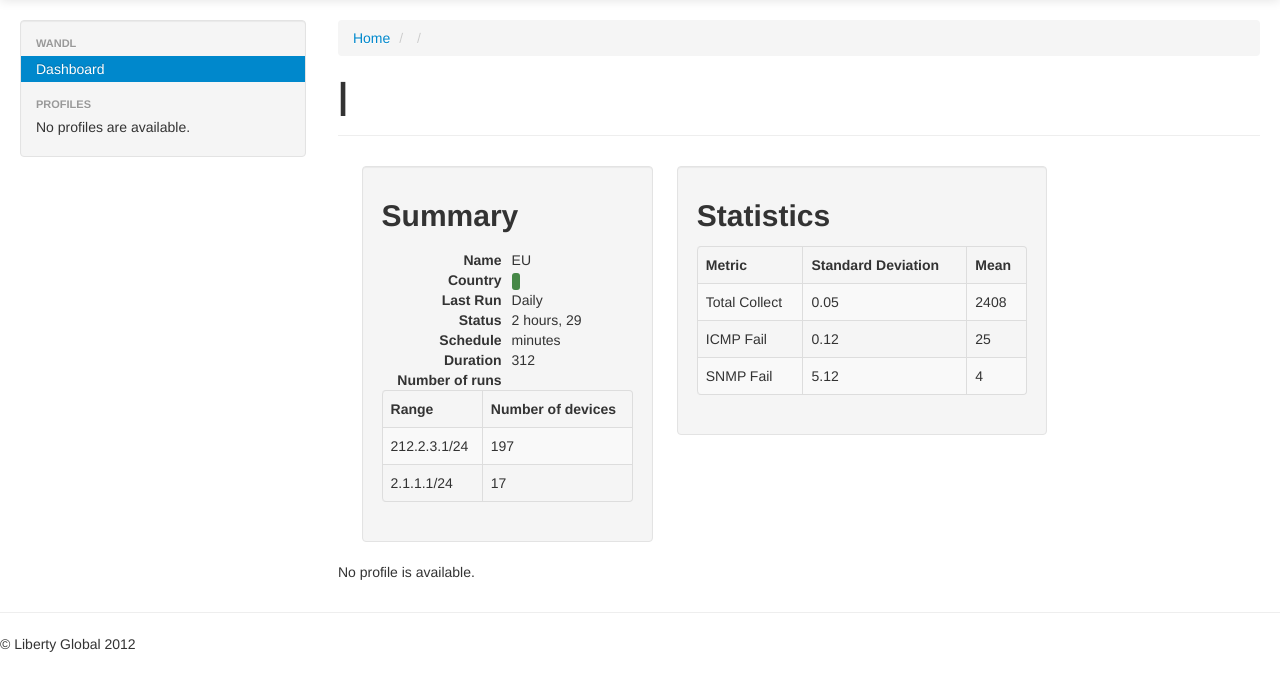
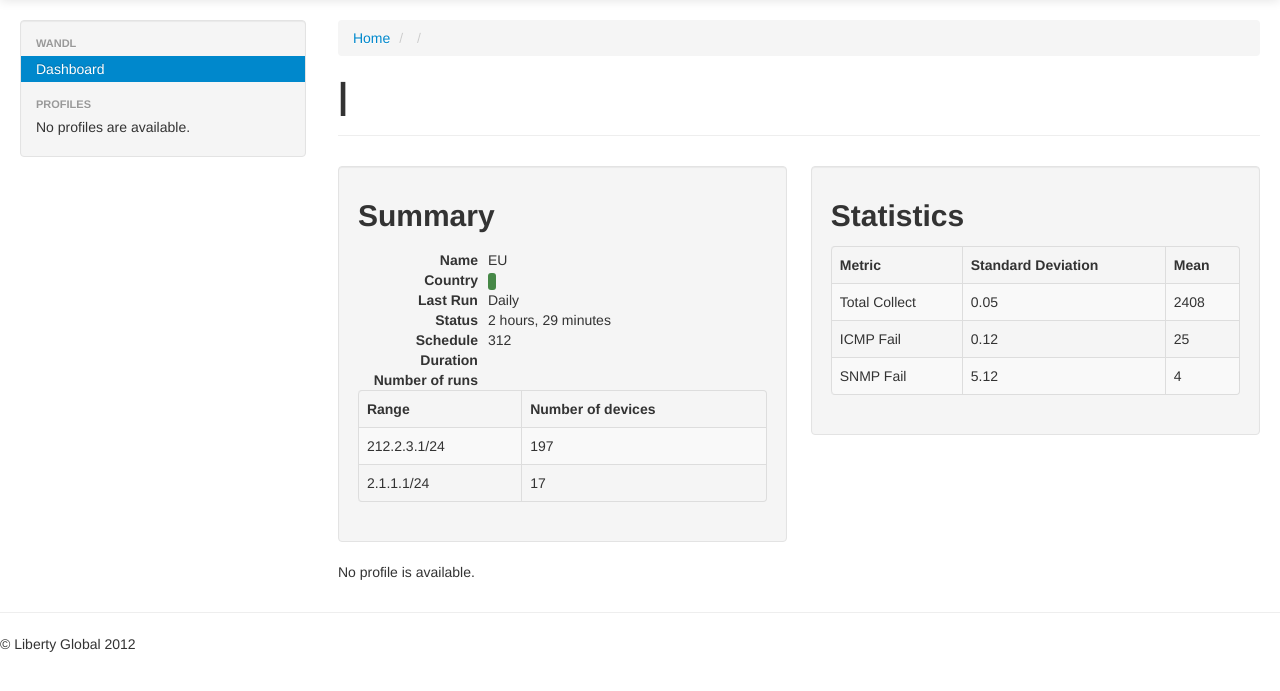
Before and after one commit to tijmenvandenbrink/lgi, a Django app: template woody/woody/templates/profiles/detail.html in a window 1280 px wide. Shown: the part 40-731 px from the top of the page. Run offline with Django 3.2, Linux system fonts and the light colour scheme; the template is opened without the code that fills it, so the values that code supplies are empty; some libraries are stand-ins or nearby versions.

Commit message:
Fixed some HTML stuff

```diff
--- a/woody/woody/templates/base.html
+++ b/woody/woody/templates/base.html
@@ -62,6 +62,7 @@
             {% block sidebar %}{% endblock %}
           </div><!--/.well -->
         </div><!--/span-->
+
         <div class="span9">
           {% block content %}{% endblock %}
         </div><!--/span-->
--- a/woody/woody/templates/profiles/detail.html
+++ b/woody/woody/templates/profiles/detail.html
@@ -21,6 +21,7 @@
 
 {% block content %}
   <div class="row-fluid">
+    <div class="span12">
       <ul class="breadcrumb">
       <li><a href="/profiles/">Home</a> <span class="divider">/</span></li>
       <li><a href="/profiles/{{ profile.unique_id }}/">{{ profile.realm }}</a> <span class="divider">/</span></li>
@@ -29,8 +30,11 @@
       <div class="page-header">
       <h1>{{ profile.realm }} | {{ profile.name }}</h1>
       </div><!--/page-header-->
-    <div class="span4">
+      </div><!--/span-->
+    </div><!--/row-->
+
     <div class="row-fluid">
+      <div class="span6">
       <div class="well">
       <h2>Summary</h2>
       <dl class="dl-horizontal">
@@ -66,11 +70,9 @@
           <td>17</td>
         </tr>
       </table>
-      </div>
-      </div><!--/row-->
+      </div><!--/well-->
       </div><!--/span-->
-      <div class="span5">
-      <div class="row-fluid">
+      <div class="span6">
       <div class="well">
       <h2>Statistics</h2>
       <table class="table table-striped table-bordered">
@@ -100,14 +102,13 @@
       </tbody>
     </table>
     </div><!--/well-->
+    </div><!--/span-->
     </div><!--/row-->
-    </div><!--/span-->
-	</div> <!--/well-->
 
 {% if profile %}
 	{% if task_list %}
-	    	<div class="span9">
 	<div class="row-fluid">
+	    	<div class="span12">
 			<div class="well">
 			<h2>Tasks</h2>
 			<table class="table table-striped table-bordered">
```
Lines whose indentation alone changed are shown as unchanged.
